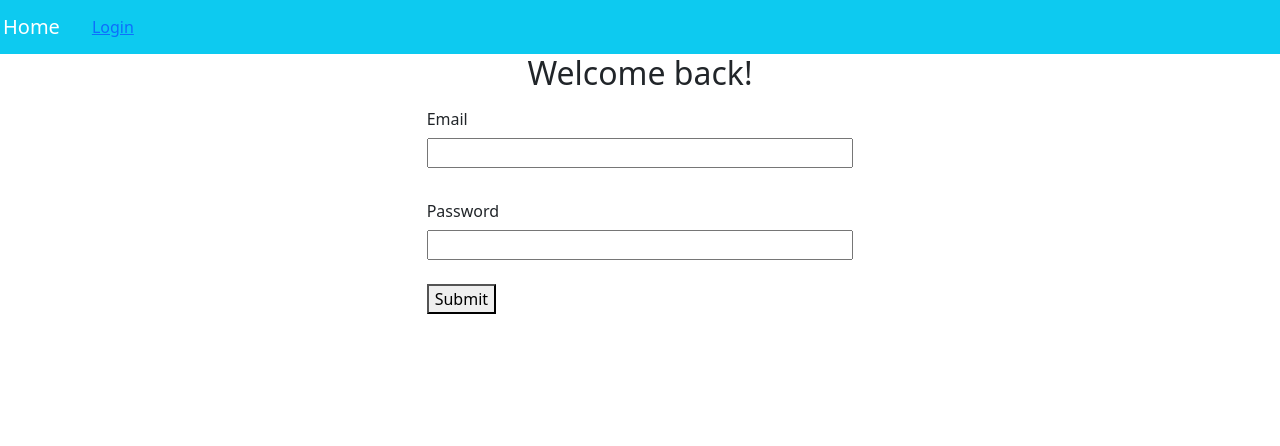
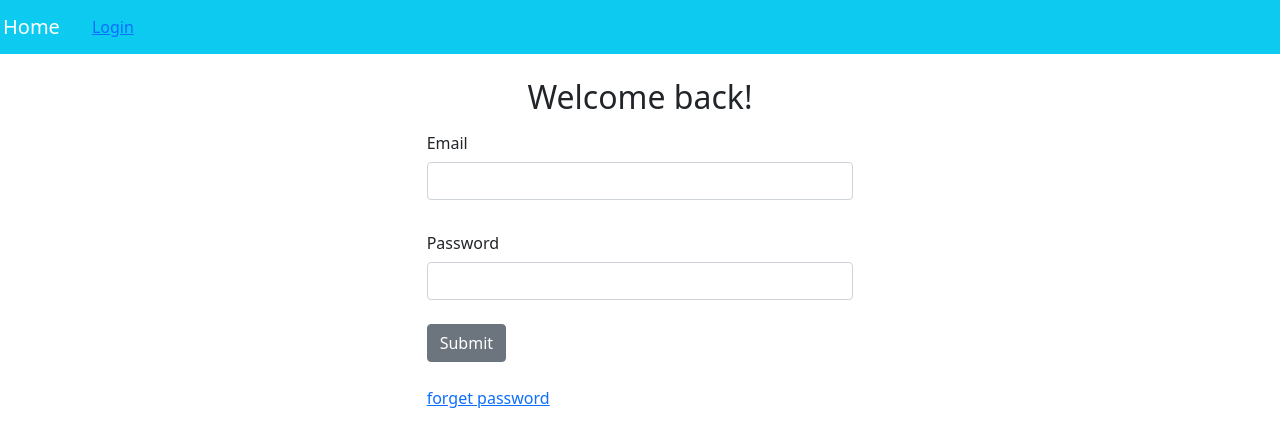
Before and after one commit to sepydev/nuxt-success-roadmap, a Nuxt app: page /account/login in a window 1280 px wide. Shown: the top 446 px of the page. Built offline with nearby package versions, Linux system fonts and the light colour scheme; no server answers.

Commit message:
Create reset password page

```diff
--- a/layouts/default.vue
+++ b/layouts/default.vue
@@ -1,6 +1,7 @@
 <template>
   <div>
     <my-nav-bar/>
+    <br/>
     <nuxt/>
   </div>
 
--- a/nuxt.config.js
+++ b/nuxt.config.js
@@ -59,7 +59,13 @@ export default {
   },
 
   auth: {
+    redirect: {
+      login: '/account/login',
+      logout: '/',
+      home: '/',
+    },
     strategies: {
+
       local: {
         token: {
           property: 'key',
--- a/pages/account/login.vue
+++ b/pages/account/login.vue
@@ -1,17 +1,19 @@
 <template>
   <div class="col-md-4 offset-md-4">
     <h2 class="text-center">Welcome back! </h2>
-    <form @submit.prevent="userLogin">
+    <b-form @submit.prevent="userLogin">
       <label class="col-form-label">Email</label>
-      <input type="email" class="input-group" name="email" v-model="login.email">
+      <b-input type="email" class="input-group" name="email" v-model="login.email"/>
       <br/>
 
       <label class="col-form-label">Password</label>
-      <input type="password" class="input-group" name="password" v-model="login.password"><br/>
+      <b-input type="password" class="input-group" name="password" v-model="login.password"/><br/>
 
-      <button type="submit">Submit</button>
+      <b-button  type="submit" >Submit</b-button>
+    </b-form>
+    <br/>
+    <nuxt-link to="/account/reset-password" >forget password</nuxt-link>
 
-    </form>
   </div>
 
 </template>
--- /dev/null
+++ b/pages/account/reset-password.vue
@@ -0,0 +1,39 @@
+<template>
+  <div class="col-md-4 offset-md-4">
+    <h2 class="text-center">Reset Password</h2>
+    <b-form @submit.prevent="resetPassword">
+      <label class="col-form-label">Email</label>
+      <b-input type="email" class="input-group" name="email" />
+      <br/>
+      <b-button  type="submit" class="btn-danger">Send reset password email</b-button>
+    </b-form>
+    <br/>
+
+  </div>
+</template>
+
+<script>
+export default {
+  name: "reset-password",
+  middleware:"auth",
+  auth:"guest",
+  head() {
+    return {
+      title: 'Reset Password',
+    }
+  },
+  methods:{
+    async resetPassword() {
+      try {
+
+      } catch (err) {
+        console.log(err)
+      }
+    }
+  }
+}
+</script>
+
+<style scoped>
+
+</style>
```
